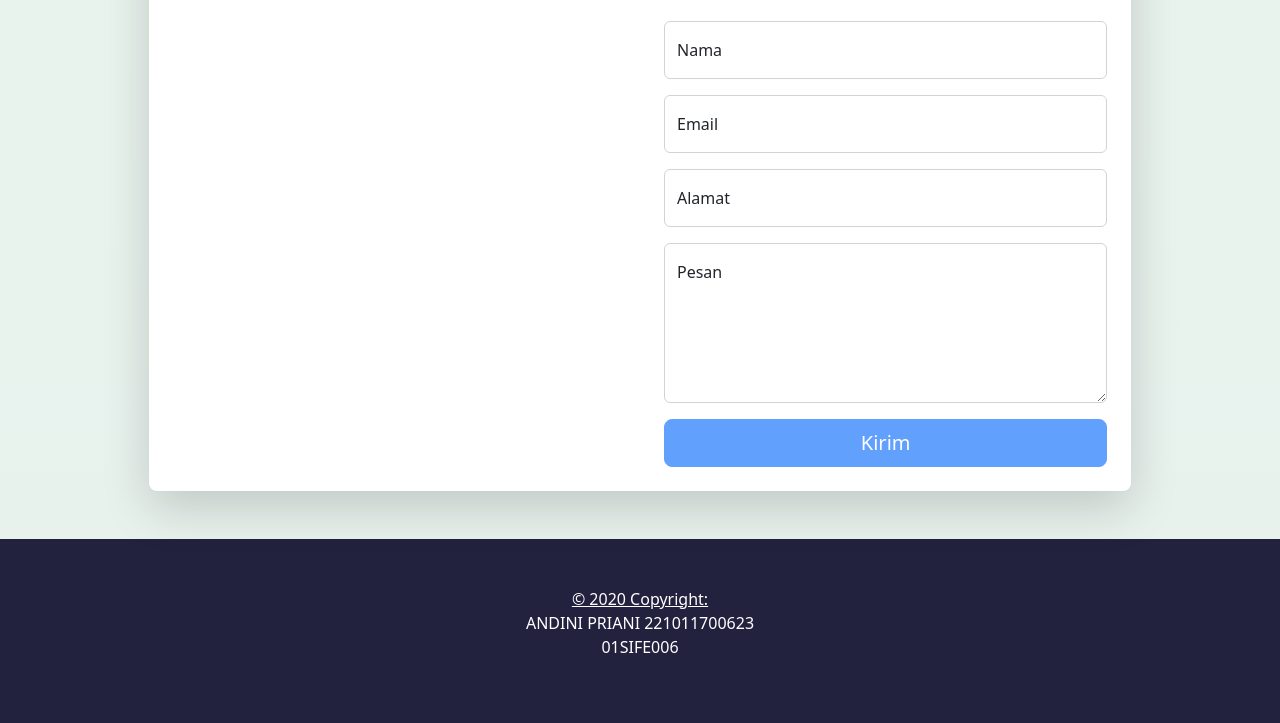
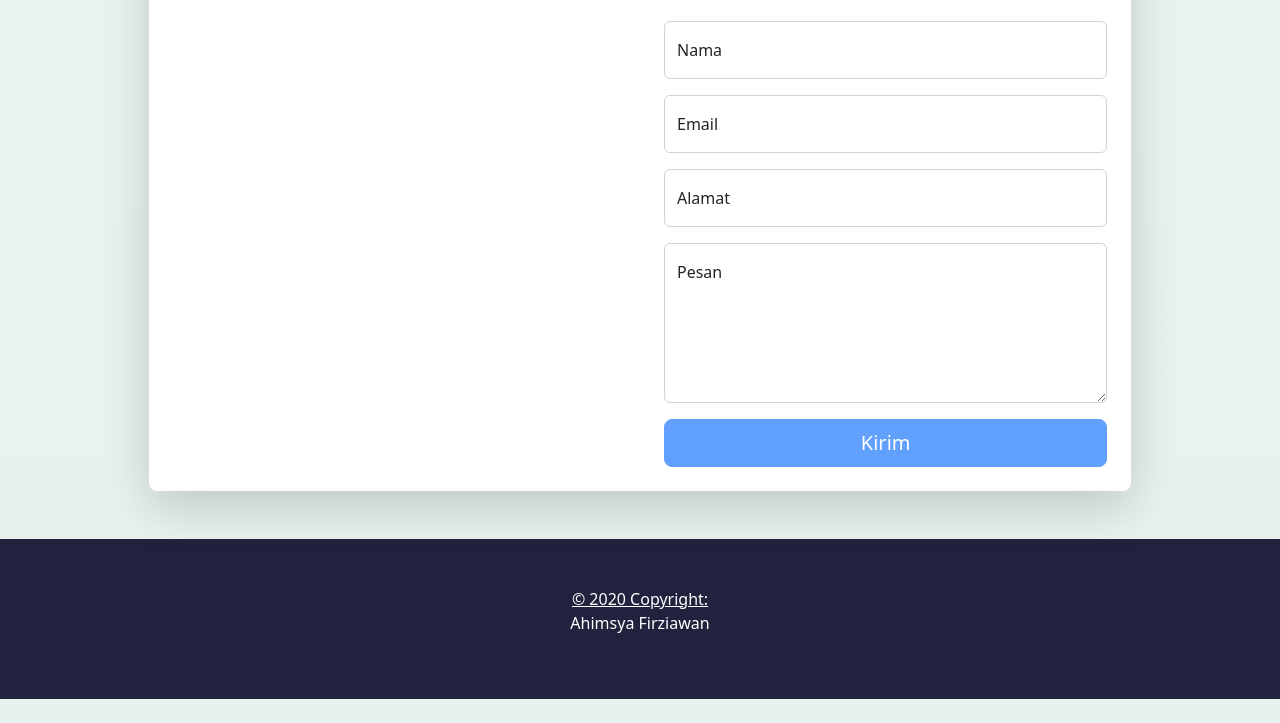
Before and after one commit to Firzi-Rep/list-game-web, a plain HTML site: page contact.html in a window 1280 px wide. Shown: the part 612-1335 px from the top of the page. After the commit the page ends 1311 px from the top, so only its background shows below. Drawn offline with Linux system fonts and the light colour scheme.

Commit message:
mengubah footer

```diff
--- a/contact.html
+++ b/contact.html
@@ -122,7 +122,7 @@
   <div class="text-center p-5 text-white" style="background-color: rgb(34, 34, 63);">
 
     <a href="https://www.copyright.gov/international-issues/ici-2022.html" class="text-white">© 2020 Copyright:</a>
-      <p>ANDINI PRIANI 221011700623 <br>01SIFE006</p>
+      <p>Ahimsya Firziawan <br></p>
   </div>
 </footer>
 
```
Also changed, not shown: galery.html (+1 -1 lines), index.html (+1 -1 lines).
